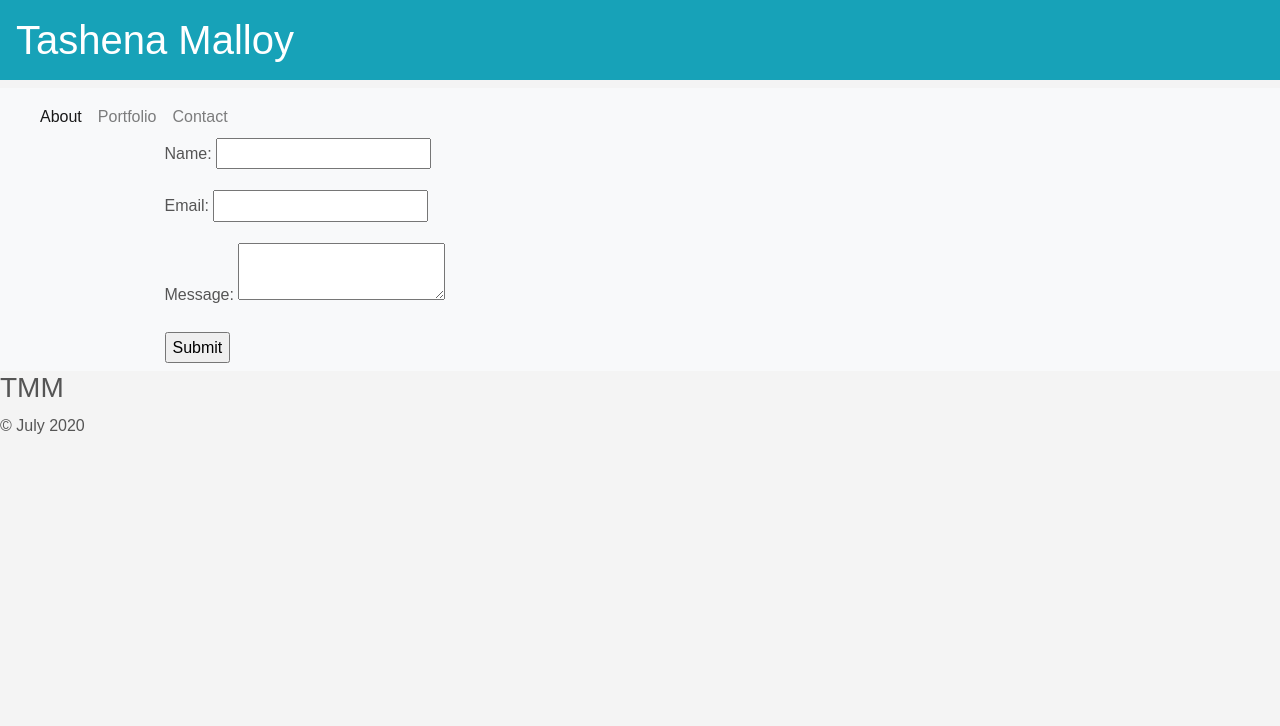
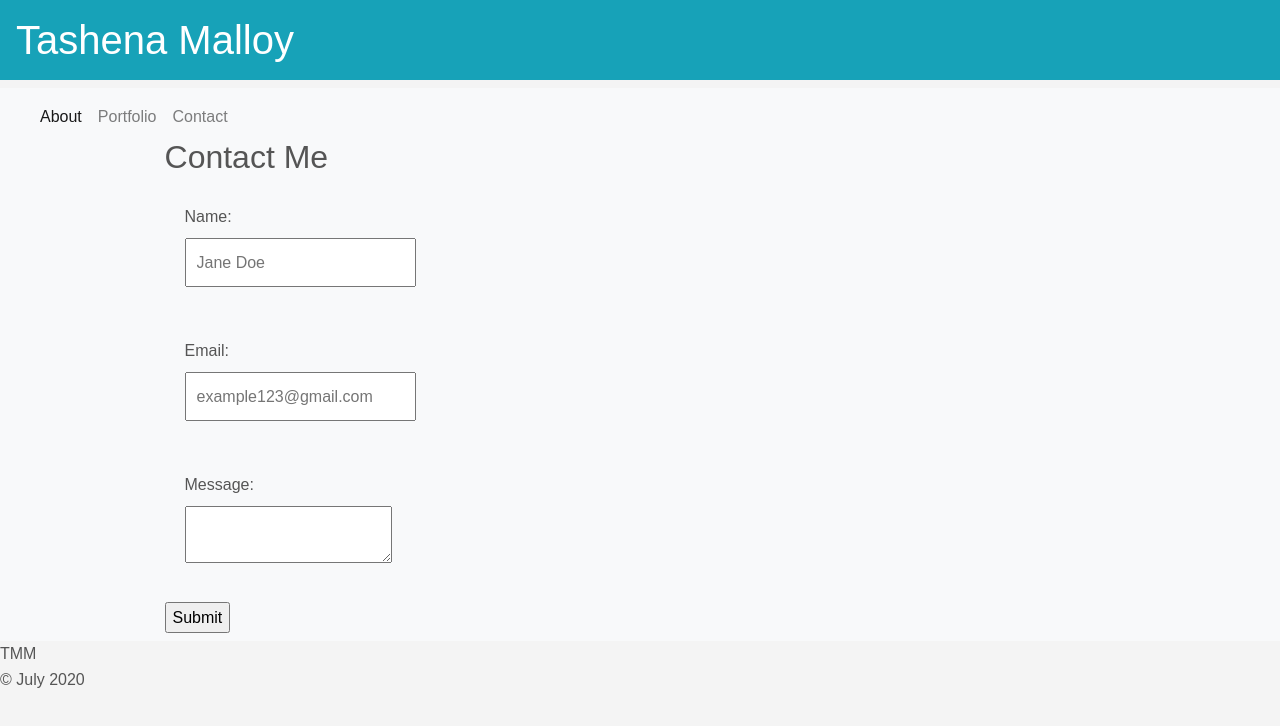
Before and after one commit to Sheena15M/Homework2, a plain HTML site: page Contact.html in a window 1280 px wide. Drawn offline with nearby package versions, Linux system fonts and the light colour scheme.

Commit message:
Homework #2

```diff
--- a/Contact.html
+++ b/Contact.html
@@ -1,11 +1,12 @@
 <!DOCTYPE html>
 <html>
-
-<body>
-    <link rel="stylesheet" href="https://stackpath.bootstrapcdn.com/bootstrap/4.3.1/css/bootstrap.min.css" integrity="sha384-ggOyR0iXCbMQv3Xipma34MD+dH/1fQ784/j6cY/iJTQUOhcWr7x9JvoRxT2MZw1T" crossorigin="anonymous">
-    <link rel="stylesheet" href="h2style.css">
+<head>
+  <link rel="stylesheet" href="https://stackpath.bootstrapcdn.com/bootstrap/4.3.1/css/bootstrap.min.css" integrity="sha384-ggOyR0iXCbMQv3Xipma34MD+dH/1fQ784/j6cY/iJTQUOhcWr7x9JvoRxT2MZw1T" crossorigin="anonymous">
+    <link rel="stylesheet" href="./h2style.css">
     <meta charset="UTF-8">
     <meta name="viewport" content="width=device-width, initial-scale=1, shrink-to-fit=no">
+</head>
+<body>
 <div class= "box-1">
     <h1> <div class="p-3 mb-2 bg-info text-white">Tashena Malloy</div> </h1>
     <nav class="navbar navbar-expand-lg navbar-light bg-light">
@@ -27,14 +28,16 @@
                 Contact
               </a>
 
+    <h2>Contact Me</h2>
+
 <form>
     <div class="form-group">
         <label>Name: </label>
-        <input type="text" name="name">
+        <input type="text" name="name" placeholder="Jane Doe">
     </div>
     <div class="form-group">
         <label>Email: </label>
-        <input type="text" name="email">
+        <input type="text" name="email" placeholder="example123@gmail.com">
     </div>
     <div class="form-group">
         <label>Message: </label>
@@ -47,7 +50,7 @@
 </nav>
 
 <div class="footer">
-    <h3>TMM</h3>
+    <h8>TMM</h8>
     <p> &copy; July 2020</p>
   </div>
 
--- a/h2style.css
+++ b/h2style.css
@@ -17,19 +17,19 @@ a{
     color: #000;
 }
 
-.my-form{
+.form-group{
     padding: 20px;
 }
 
-.my-form .form-group{
+.form-group{
     padding-bottom: 15px;
 }
 
-.my-form label{
+.form-group label{
     display:block;
 }
 
-.my-form input[type="text"], .my-form textarea{
-    padding:8px;
+.form-group input[type="text"], .message{
+    padding:10px;
     width: 100%;
 }
```
Also changed, not shown: Indexh2.html (+3 -3 lines), Portfolio.html (+16 -9 lines), 1 other file.
